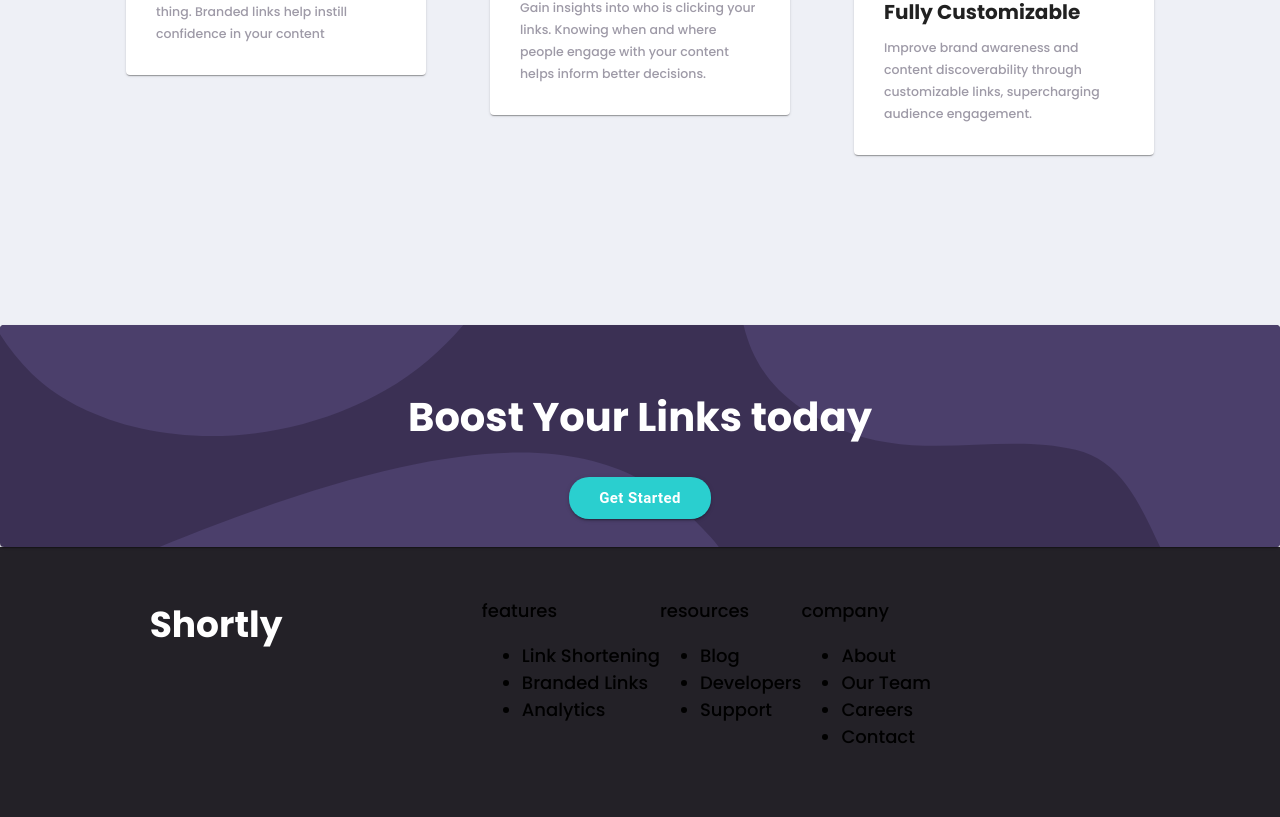
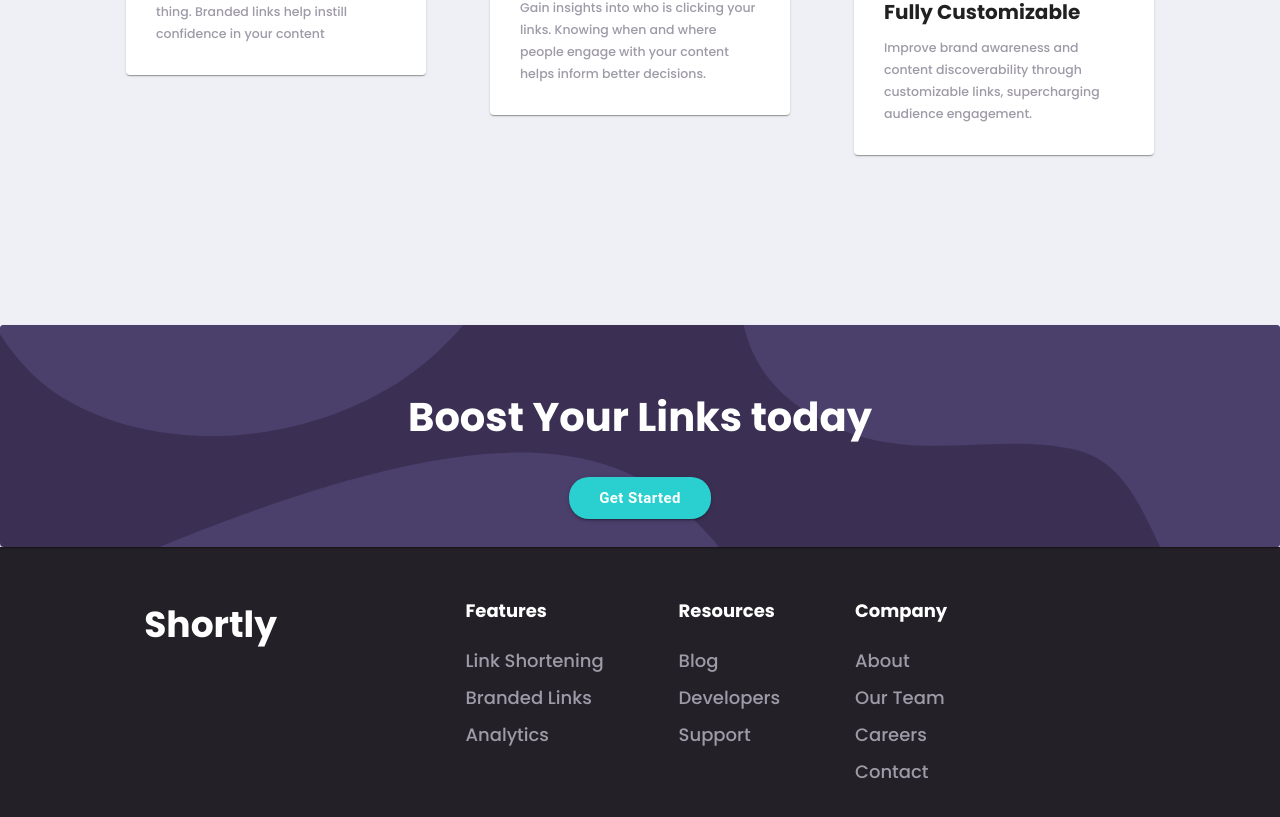
Before and after one commit to makardjian/swim-assignment, a React (Create React App) app: page / in a window 1280 px wide. Shown: the part 1625-2442 px from the top of the page. Built offline with nearby package versions, Linux system fonts and the light colour scheme.

Commit message:
finish Footer and FooterMEnuColumn

```diff
--- a/src/components/Footer/Footer.tsx
+++ b/src/components/Footer/Footer.tsx
@@ -1,5 +1,6 @@
 import React from 'react';
 import { makeStyles } from '@mui/styles';
+import FooterMenuColumn from './FooterMenuColumn';
 import Colors from '../../styles/Colors';
 import { FOOTER_MENU_ITEMS } from './FooterMenuItems';
 
@@ -7,6 +8,7 @@ const useStyles = makeStyles({
   footer: {
     height: '350px',
     backgroundColor: Colors.neutral['@veryDarkViolet'],
+    color: Colors.background['@white'],
   },
   contentContainer: {
     display: 'flex',
@@ -15,11 +17,11 @@ const useStyles = makeStyles({
   },
   shortlyLogo: {
     fontSize: '36px',
-    color: 'white',
     fontWeight: '700',
   },
   menuContainer: {
     display: 'flex',
+    gap: '75px',
   },
 });
 
@@ -46,23 +48,4 @@ const Footer = () => {
   );
 };
 
-const FooterMenuColumn = ({
-  columnHeader,
-  menuItems,
-}: {
-  columnHeader: string;
-  menuItems: string[];
-}) => {
-  return (
-    <div>
-      <div>{columnHeader}</div>
-      <ul>
-        {menuItems.map((item: string) => {
-          return <li>{item}</li>;
-        })}
-      </ul>
-    </div>
-  );
-};
-
 export default Footer;
--- /dev/null
+++ b/src/components/Footer/FooterMenuColumn.tsx
@@ -0,0 +1,44 @@
+import React from 'react';
+import { makeStyles } from '@mui/styles';
+import Colors from '../../styles/Colors';
+
+const useStyles = makeStyles({
+  columnHeader: {
+    textTransform: 'capitalize',
+    fontWeight: '900',
+  },
+  menuItemsContainer: {
+    listStyleType: 'none',
+    paddingLeft: '0px',
+  },
+  menuItem: {
+    padding: '5px 0px',
+    color: Colors.neutral['@grayishViolet'],
+    '&:hover': {
+      cursor: 'pointer',
+      color: Colors.primary['@cyan'],
+    },
+  },
+});
+
+const FooterMenuColumn = ({
+  columnHeader,
+  menuItems,
+}: {
+  columnHeader: string;
+  menuItems: string[];
+}) => {
+  const styles = useStyles();
+  return (
+    <div>
+      <div className={styles.columnHeader}>{columnHeader}</div>
+      <ul className={styles.menuItemsContainer}>
+        {menuItems.map((item: string) => {
+          return <li className={styles.menuItem}>{item}</li>;
+        })}
+      </ul>
+    </div>
+  );
+};
+
+export default FooterMenuColumn;
```
